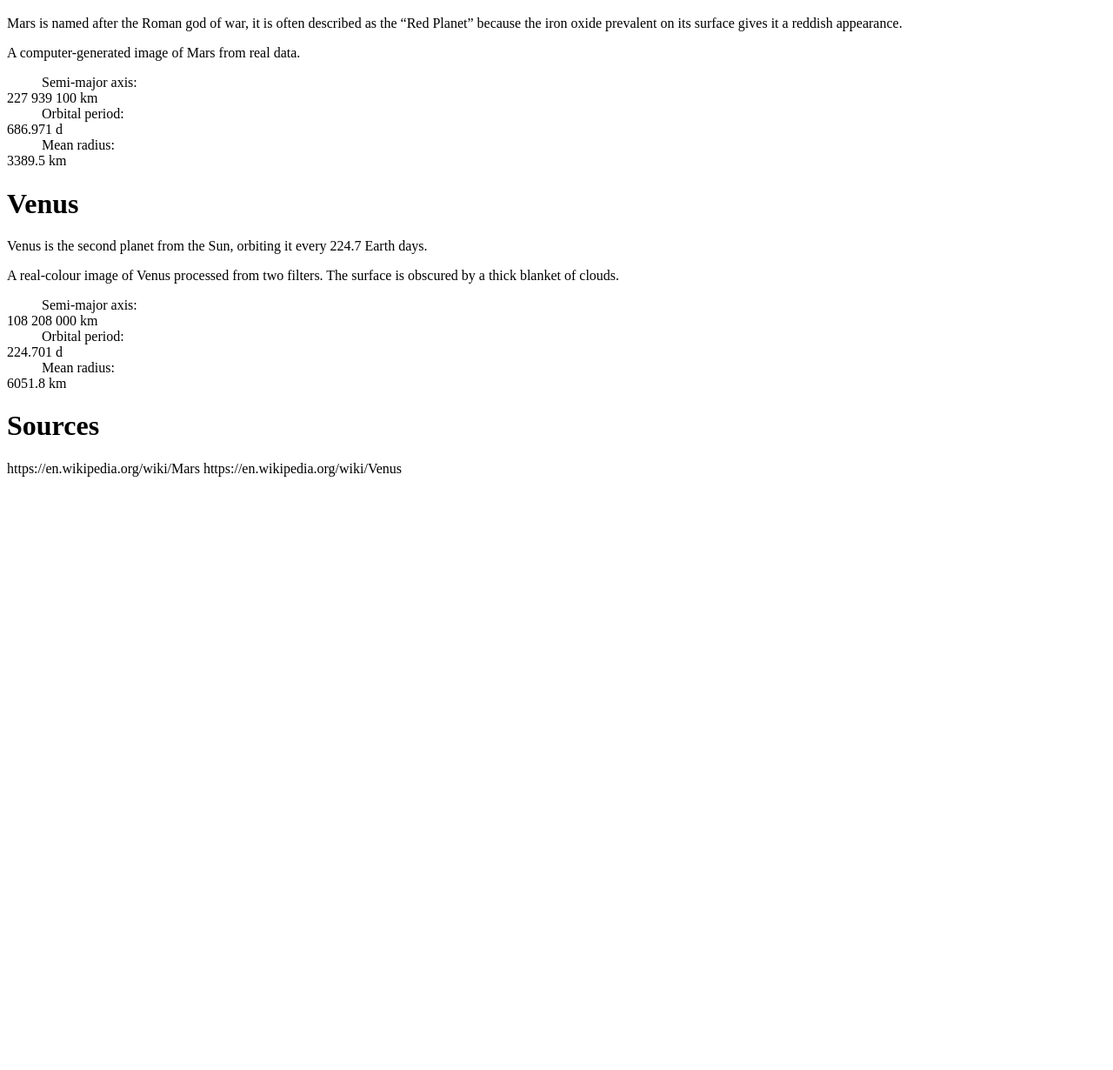
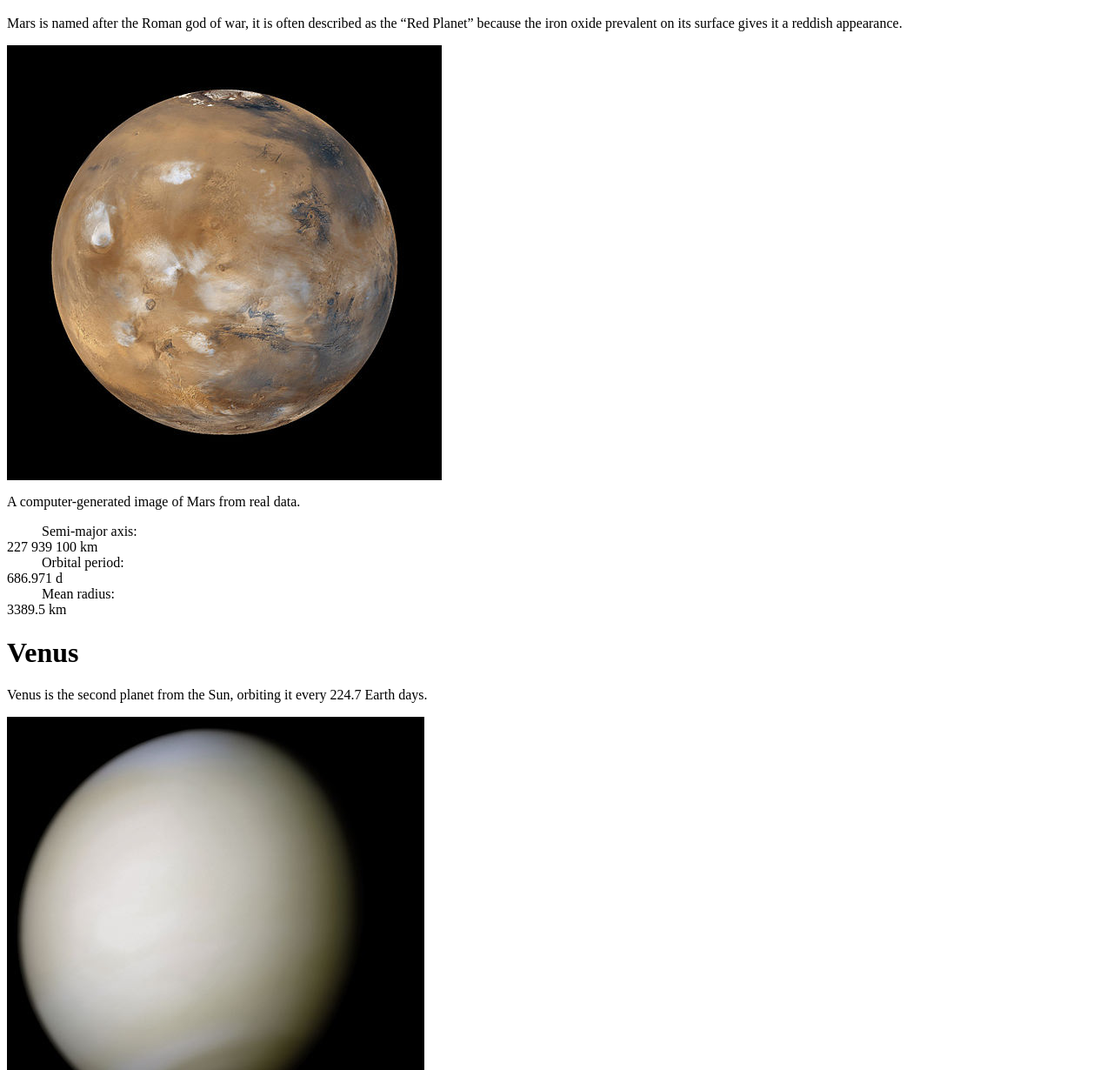
Before and after one commit to SarahTierney/assignment-2, a plain HTML site: page index.html in a window 1280 px wide. Shown: the part 570-1800 px from the top of the page at 87% size. Before the commit the page ends 1126 px from the top, so only its background shows below. Drawn offline with Linux system fonts and the light colour scheme.

Commit message:
Added code for the two images

```diff
--- a/index.html
+++ b/index.html
@@ -31,6 +31,8 @@ planet hood.</p>
 <p>Mars is named after the Roman god of war, it is often described as the “Red Planet” because the iron
 oxide prevalent on its surface gives it a reddish appearance.</p>
 
+<img src="images/mars.jpg" alt="The planet Mars.">
+
 <p>A computer-generated image of Mars from real data.</p>
 
 <dl>
@@ -42,6 +44,7 @@ oxide prevalent on its surface gives it a reddish appearance.</p>
 <h1>Venus</h1>
 <p>Venus is the second planet from the Sun, orbiting it every 224.7 Earth days.</p>
 
+<img src="images/venus.jpg" alt="The planet Venus.">
 
 <p>A real-colour image of Venus processed from two filters. The surface is obscured by a thick
 blanket of clouds.</p>
```
